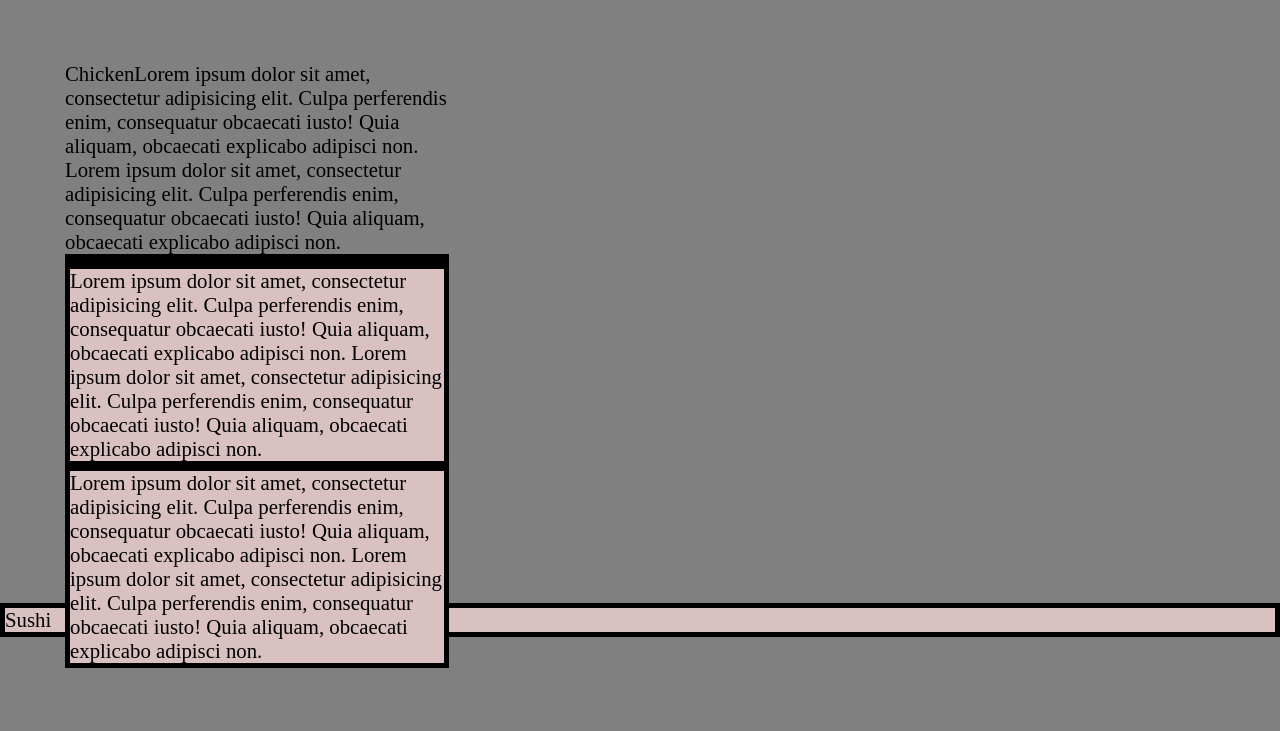
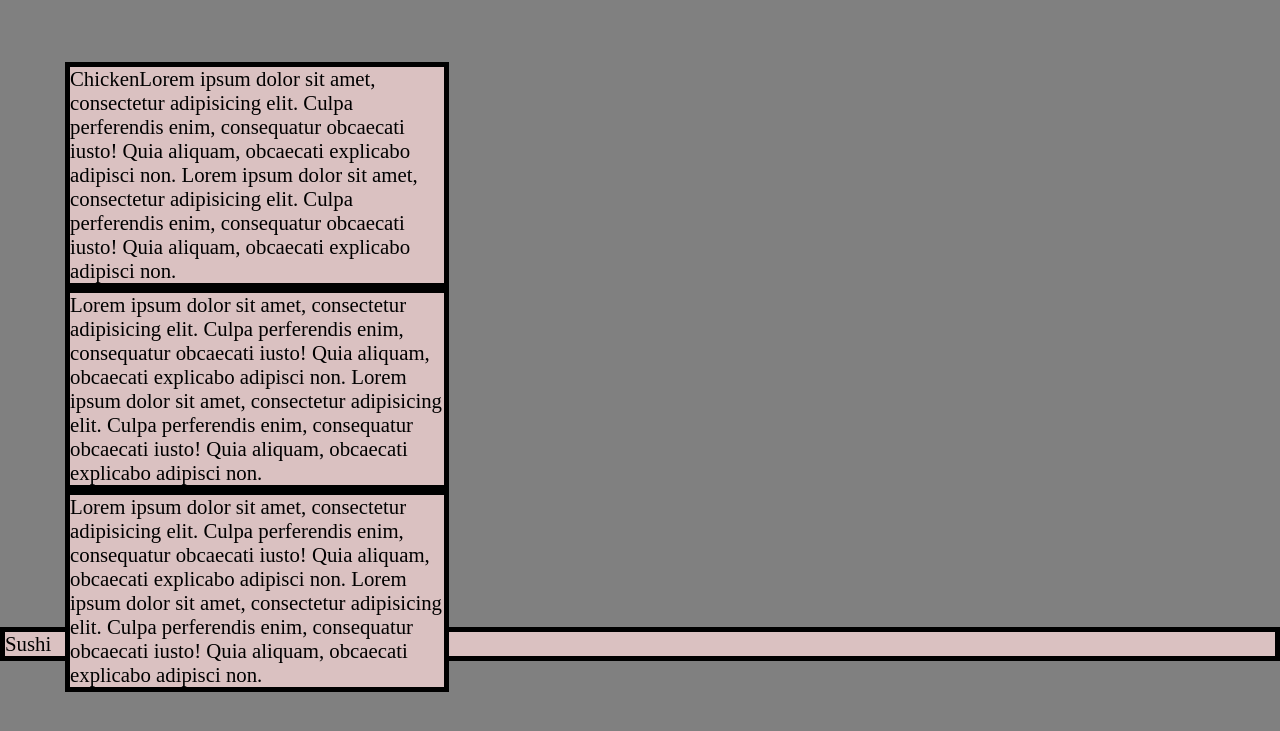
Before and after one commit to olaadebayo/Coursera-test-gh-pages, a website: page index.html in a window 1280 px wide. Shown: the part 39-770 px from the top of the page. Drawn offline with Linux system fonts and the light colour scheme.

Commit message:
git commit

```diff
--- a/index.html
+++ b/index.html
@@ -135,7 +135,7 @@ section {
 
 
 <div id="container">
-	<div id="p1"
+	<div id="p1">
 	<p <button>Chicken</button>Lorem ipsum dolor sit amet, consectetur adipisicing elit. Culpa perferendis enim, consequatur obcaecati iusto! Quia aliquam, obcaecati explicabo adipisci non. Lorem ipsum dolor sit amet, consectetur adipisicing elit. Culpa perferendis enim, consequatur obcaecati iusto! Quia aliquam, obcaecati explicabo adipisci non.</p></div>
 	<p id="p1">Lorem ipsum dolor sit amet, consectetur adipisicing elit. Culpa perferendis enim, consequatur obcaecati iusto! Quia aliquam, obcaecati explicabo adipisci non. Lorem ipsum dolor sit amet, consectetur adipisicing elit. Culpa perferendis enim, consequatur obcaecati iusto! Quia aliquam, obcaecati explicabo adipisci non.</p></div>
 	<p id="p1">Lorem ipsum dolor sit amet, consectetur adipisicing elit. Culpa perferendis enim, consequatur obcaecati iusto! Quia aliquam, obcaecati explicabo adipisci non. Lorem ipsum dolor sit amet, consectetur adipisicing elit. Culpa perferendis enim, consequatur obcaecati iusto! Quia aliquam, obcaecati explicabo adipisci non.</p></div>
@@ -144,6 +144,7 @@ section {
 		Sushi
 		</p>
 	  </section>
+	</div>
 </div>
 
 
```
